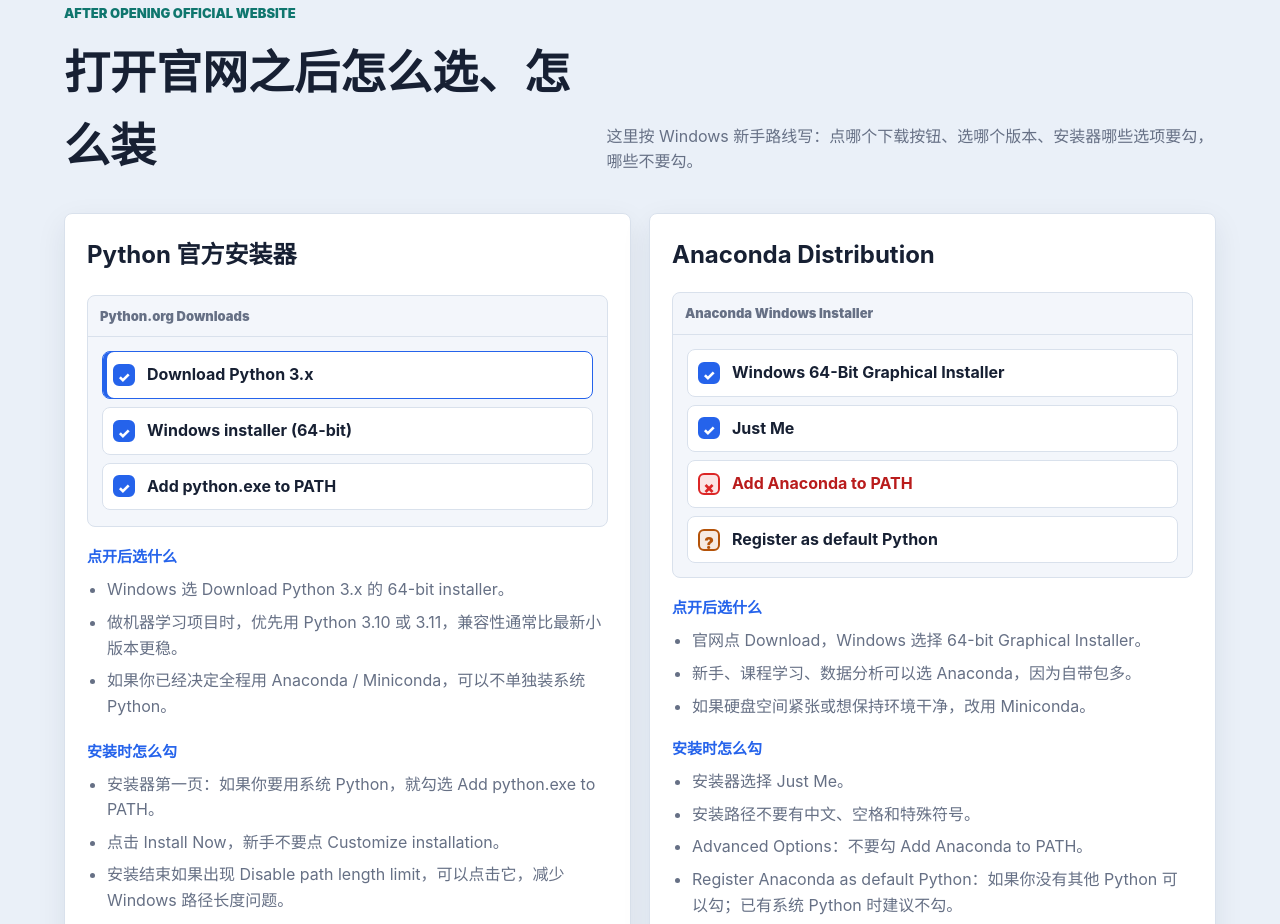
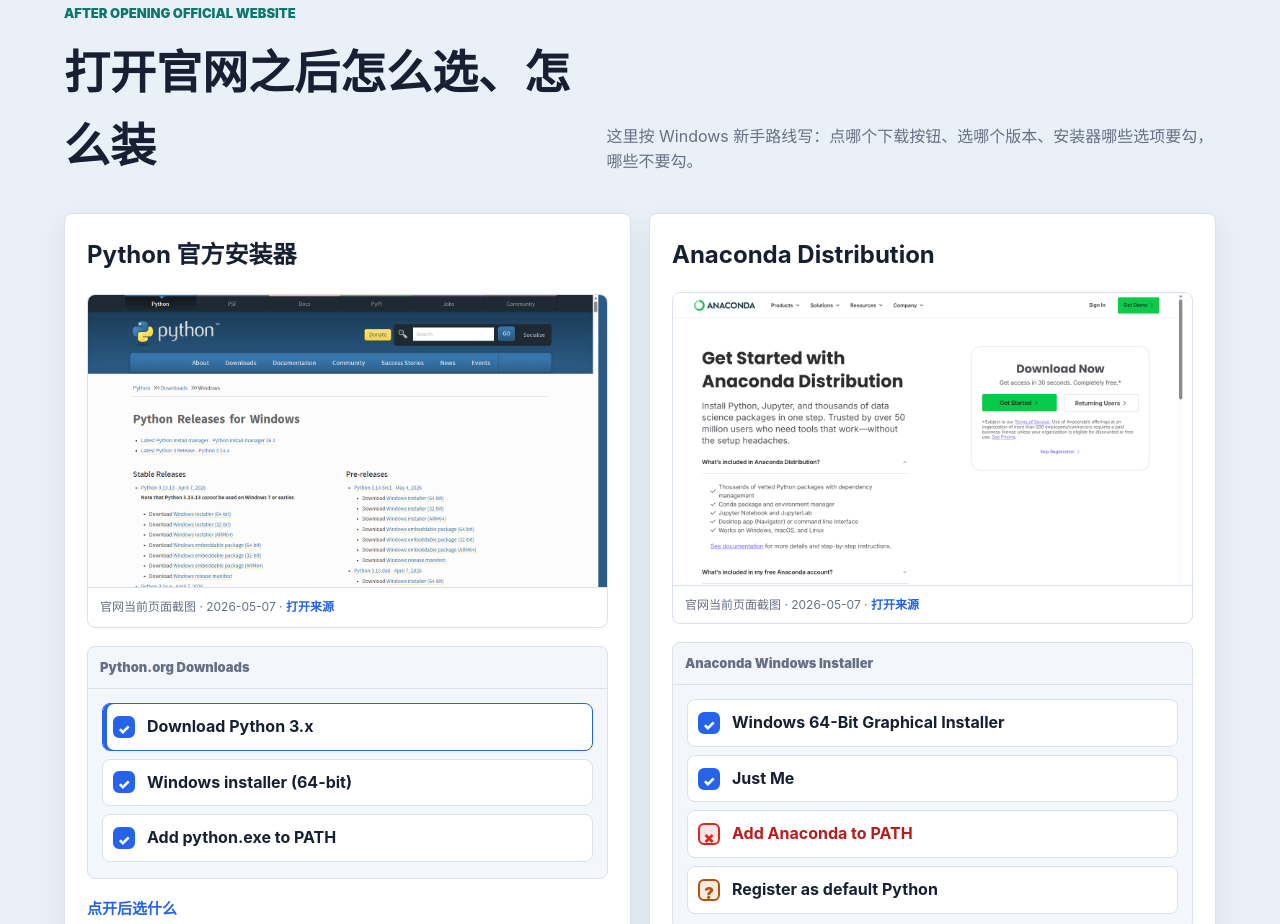
Before and after one commit to WspearLONG/gaming, a plain HTML site: page index.html in a window 1280 px wide. Shown: the part 4759-5683 px from the top of the page. Drawn offline with Linux system fonts and the light colour scheme.

Commit message:
Add current official installer screenshots

```diff
--- a/app.js
+++ b/app.js
@@ -373,6 +373,7 @@ function renderChoices() {
     .map((item) => `
       <article class="choice-card">
         <h3>${item.name}</h3>
+        ${officialScreenshot(item)}
         ${choiceShot(item)}
         <div>
           <h4>点开后选什么</h4>
@@ -389,6 +390,36 @@ function renderChoices() {
       </article>
     `)
     .join("");
+}
+
+function officialScreenshot(item) {
+  const data = screenshotFor(item.name);
+  if (!data) return "";
+  return `
+    <figure class="official-shot">
+      <img src="${data.src}" alt="${data.alt}" loading="lazy" />
+      <figcaption>官网当前页面截图 · 2026-05-07 · <a href="${data.url}" target="_blank" rel="noreferrer">打开来源</a></figcaption>
+    </figure>
+  `;
+}
+
+function screenshotFor(name) {
+  const map = [
+    ["Python 官方", "assets/official-screens/python-download.png", "Python 官方 Windows 下载页面截图", "https://www.python.org/downloads/windows/"],
+    ["Anaconda", "assets/official-screens/anaconda-download.png", "Anaconda 官方下载页面截图", "https://www.anaconda.com/download"],
+    ["Miniconda", "assets/official-screens/miniconda-docs.png", "Miniconda 官方文档页面截图", "https://docs.anaconda.com/miniconda/"],
+    ["VS Code", "assets/official-screens/vscode-python.png", "VS Code Python 官方教程页面截图", "https://code.visualstudio.com/docs/python/python-tutorial"],
+    ["PyCharm", "assets/official-screens/pycharm-interpreter.png", "PyCharm 官方解释器配置页面截图", "https://www.jetbrains.com/help/pycharm/configuring-python-interpreter.html"],
+    ["Jupyter", "assets/official-screens/jupyter-install.png", "Jupyter 官方安装页面截图", "https://jupyter.org/install"],
+    ["PyTorch", "assets/official-screens/pytorch-selector.png", "PyTorch Get Started 官方选择器页面截图", "https://pytorch.org/get-started/locally/"],
+    ["TensorFlow", "assets/official-screens/tensorflow-install.png", "TensorFlow 官方安装页面截图", "https://www.tensorflow.org/install"],
+    ["CUDA", "assets/official-screens/cuda-download.png", "NVIDIA CUDA Toolkit 官方页面截图", "https://developer.nvidia.com/cuda-toolkit"],
+    ["Ultralytics", "assets/official-screens/ultralytics-docs.png", "Ultralytics 官方文档页面截图", "https://docs.ultralytics.com/"],
+    ["ONNX", "assets/official-screens/openvino-docs.png", "OpenVINO 官方文档页面截图", "https://docs.openvino.ai/"],
+  ];
+  const found = map.find(([key]) => name.includes(key));
+  if (!found) return null;
+  return { src: found[1], alt: found[2], url: found[3] };
 }
 
 function choiceShot(item) {
--- a/styles.css
+++ b/styles.css
@@ -491,6 +491,34 @@ code {
 .choice-card h3 {
   margin-bottom: 0;
   font-size: 24px;
+}
+
+.official-shot {
+  margin: 0;
+  overflow: hidden;
+  border: 1px solid var(--line);
+  border-radius: 8px;
+  background: var(--surface);
+}
+
+.official-shot img {
+  display: block;
+  width: 100%;
+  aspect-ratio: 16 / 9;
+  object-fit: cover;
+  object-position: top center;
+}
+
+.official-shot figcaption {
+  padding: 9px 12px;
+  border-top: 1px solid var(--line);
+  color: var(--muted);
+  font-size: 12px;
+}
+
+.official-shot a {
+  color: var(--primary);
+  font-weight: 900;
 }
 
 .choice-shot {
```
Also changed, not shown: assets/official-screens/anaconda-download.png (added), assets/official-screens/cuda-download.png (added), assets/official-screens/jupyter-install.png (added), assets/official-screens/miniconda-docs.png (added), assets/official-screens/openvino-docs.png (added), assets/official-screens/pycharm-interpreter.png (added), assets/official-screens/python-download.png (added), assets/official-screens/pytorch-selector.png (added), assets/official-screens/tensorflow-install.png (added), assets/official-screens/ultralytics-docs.png (added), assets/official-screens/vscode-python.png (added).
